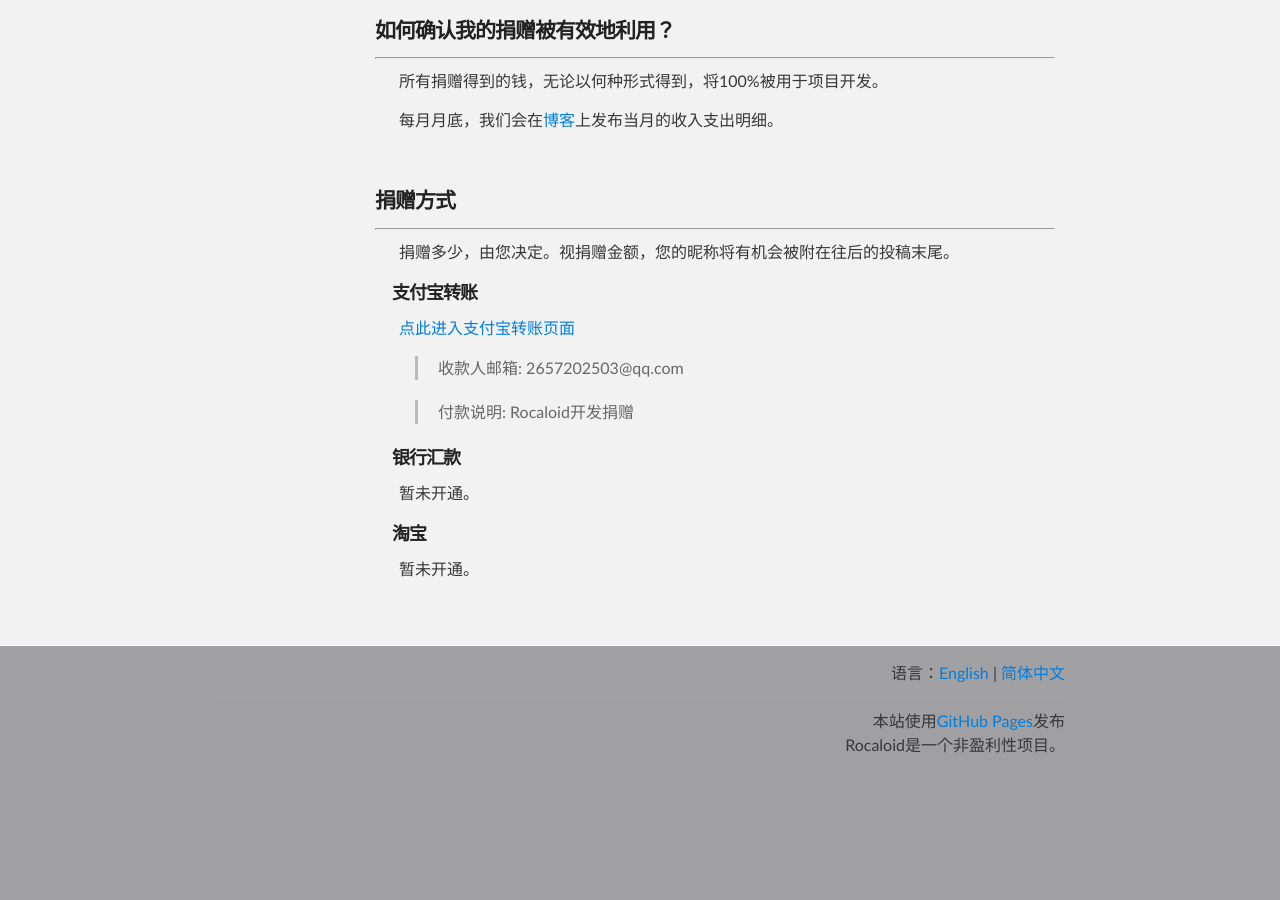
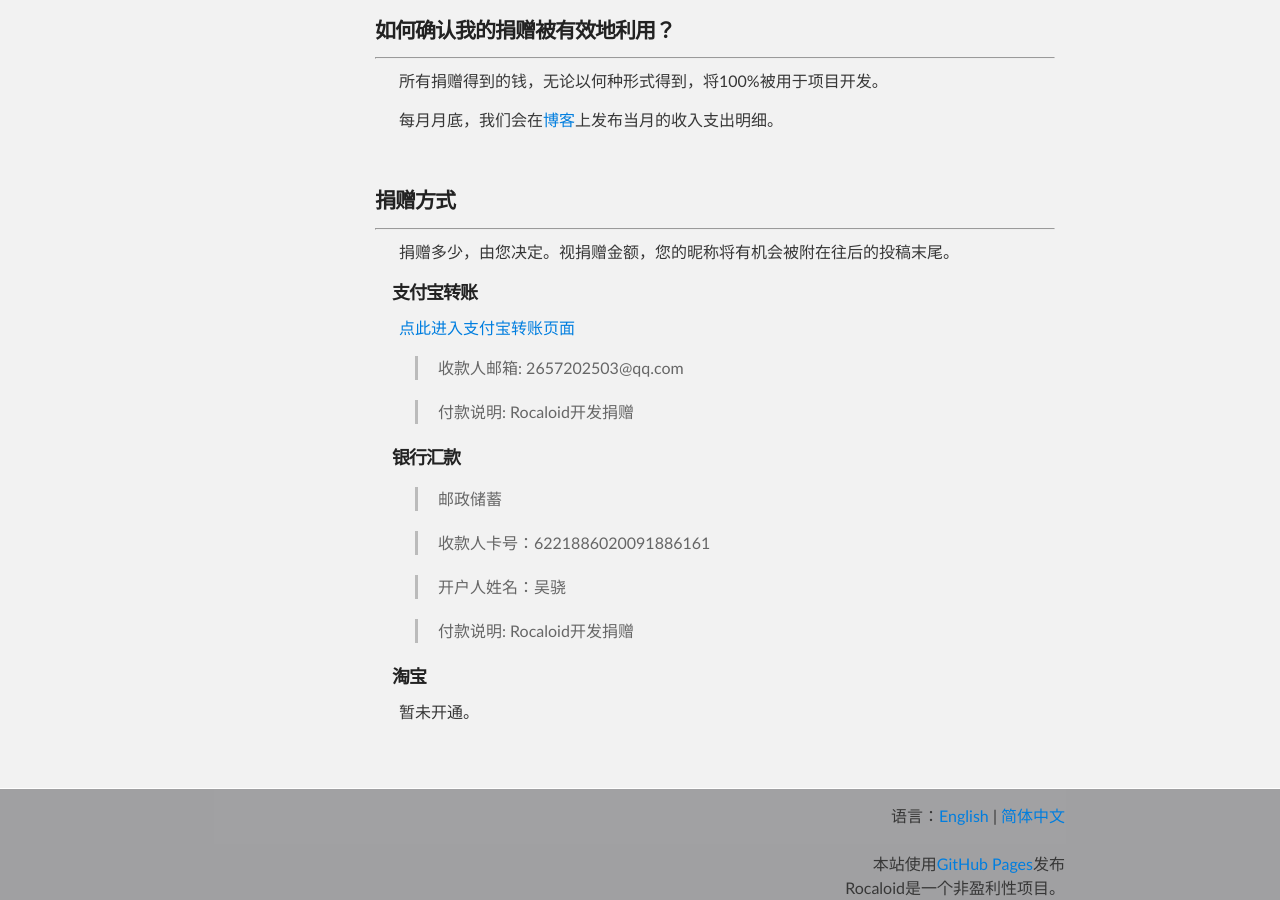
Before and after one commit to Rocaloid/Rocaloid.github.io, a Jekyll site: the page built from sub/zh/donation.md, in a window 1280 px wide and 900 px high, scrolled down 745 px. Built offline with Jekyll 4.4.1, drawn with Linux system fonts in a browser that asks for light colours; Markdown is read by kramdown in place of the engine named in the settings; before the commit the page ends 1502 px from its top, so only the background shows below that.

Commit message:
zh-cn donation-bank

```diff
--- a/sub/zh/donation.md
+++ b/sub/zh/donation.md
@@ -53,17 +53,14 @@
 
 ####&emsp;银行汇款
 
-&emsp;&emsp;暂未开通。
+> 邮政储蓄
 
-<!--
-> XX银行
+> 收款人卡号：6221886020091886161
 
-> 收款人卡号：0000 0000 0000 0000000
-
-> 开户人姓名：李狗蛋
+> 开户人姓名：吴骁
 
 > 付款说明: Rocaloid开发捐赠
--->
+
 ####&emsp;淘宝
 
 &emsp;&emsp;暂未开通。
```
